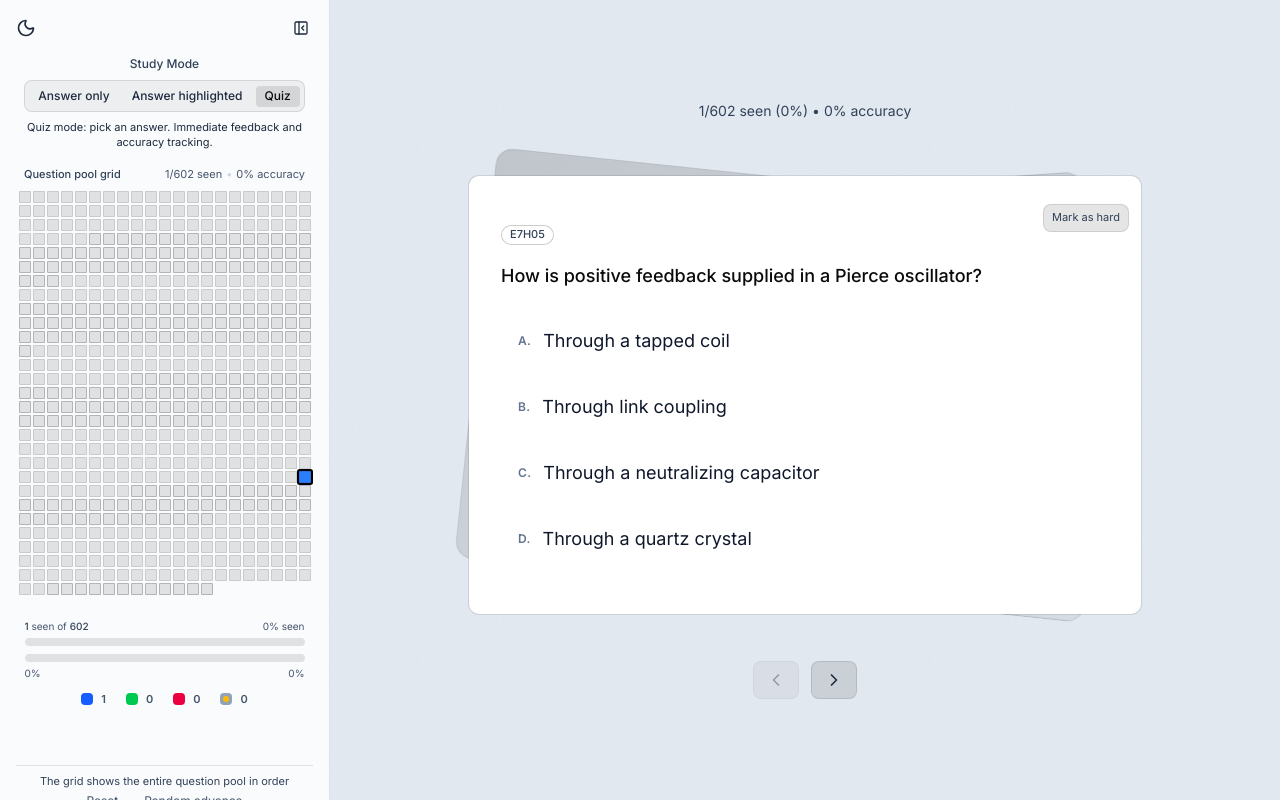
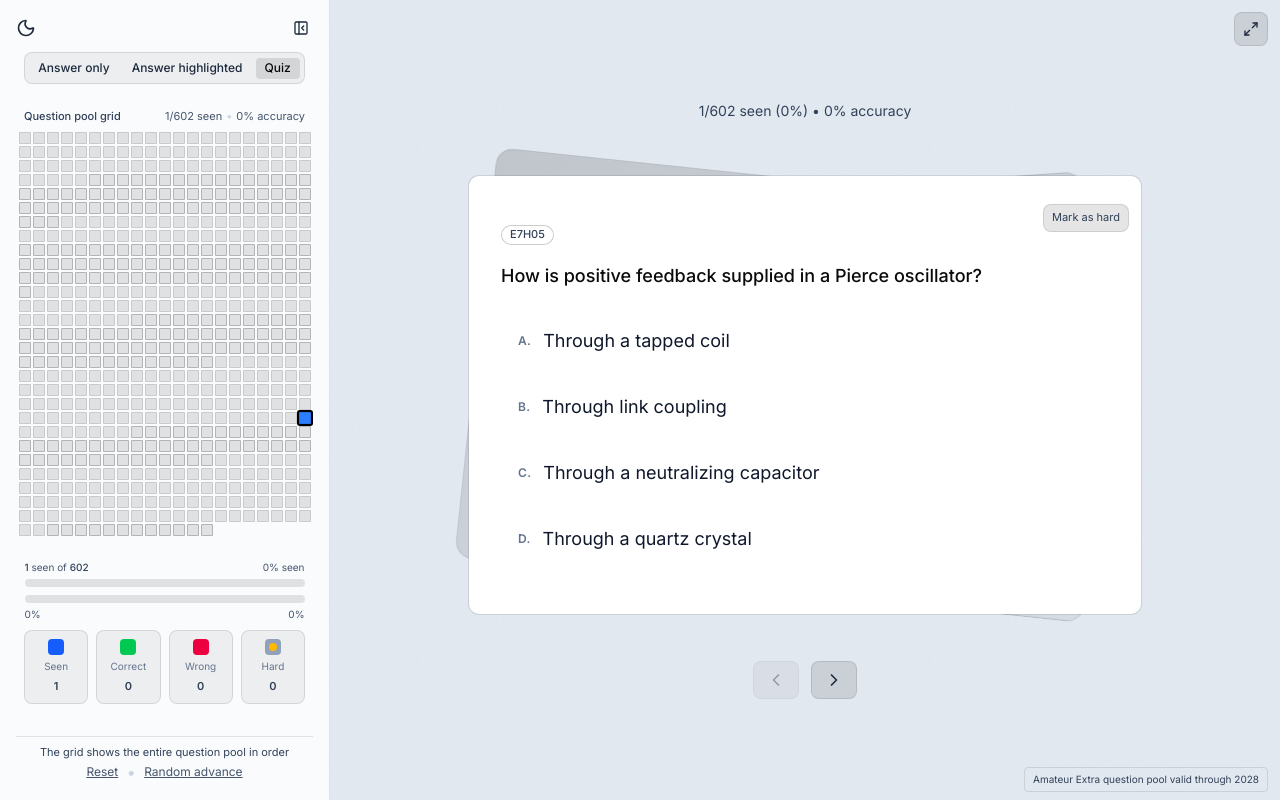
Before and after one commit to zsoltmar/amateur-extra-flashcards, a Next.js app: page / in a window 1280 px wide. Built offline with nearby package versions, Linux system fonts and the light colour scheme.

Commit message:
Add fullscreen, stats filters, cleanup

```diff
--- a/src/app/page.tsx
+++ b/src/app/page.tsx
@@ -1,14 +1,14 @@
 'use client';
 
 import { useState, useEffect, useCallback } from 'react';
-import { motion, AnimatePresence } from 'framer-motion';
+import { motion } from 'framer-motion';
 import { Question, FlashcardMode, FlashcardStats } from '@/types/question';
 import { Flashcard } from '@/components/Flashcard';
 import { Tabs, TabsList, TabsTrigger } from '@/components/ui/tabs';
 import { QuestionPool } from '@/components/QuestionPool';
 // import { Stats } from '@/components/Stats';
 import { loadQuestions, shuffleArray, calculateAccuracy } from '@/lib/questions';
-import { ChevronLeft, ChevronRight, Check, X as XIcon, Target as TargetIcon, Menu, PanelLeftClose, Info } from 'lucide-react';
+import { ChevronLeft, ChevronRight, Menu, PanelLeftClose, Maximize2, Minimize2 } from 'lucide-react';
 import { Tooltip } from '@/components/ui/tooltip';
 import { ThemeToggle } from '@/components/ThemeToggle';
 
@@ -28,7 +28,7 @@ export default function Home() {
   });
   const [isLoading, setIsLoading] = useState(true);
   const [showConfirmDialog, setShowConfirmDialog] = useState(false);
-  const [showQuestionPool, setShowQuestionPool] = useState(false);
+  // const [showQuestionPool, setShowQuestionPool] = useState(false);
   // const [showStats, setShowStats] = useState(false);
   const [seenQuestionIds, setSeenQuestionIds] = useState<Set<string>>(new Set());
   const [answerResults, setAnswerResults] = useState<Record<string, boolean>>({});
@@ -73,6 +73,25 @@ export default function Home() {
   const [advanceMode, setAdvanceMode] = useState<'random' | 'random-unique' | 'sequential'>('random');
   const [navHistory, setNavHistory] = useState<string[]>([]);
   const [navPos, setNavPos] = useState<number>(0);
+  const [isFullscreen, setIsFullscreen] = useState(false);
+
+  useEffect(() => {
+    if (typeof document === 'undefined') return;
+    const onChange = () => setIsFullscreen(!!document.fullscreenElement);
+    document.addEventListener('fullscreenchange', onChange);
+    return () => document.removeEventListener('fullscreenchange', onChange);
+  }, []);
+
+  const toggleFullscreen = async () => {
+    if (typeof document === 'undefined') return;
+    try {
+      if (!document.fullscreenElement) {
+        await document.documentElement.requestFullscreen();
+      } else if (document.exitFullscreen) {
+        await document.exitFullscreen();
+      }
+    } catch {}
+  };
 
   useEffect(() => {
     loadQuestions().then((loadedQuestions) => {
@@ -92,8 +111,8 @@ export default function Home() {
         const raw = typeof window !== 'undefined' ? localStorage.getItem(STORAGE_KEY) : null;
         if (raw) saved = JSON.parse(raw);
       } catch {}
+      // Preserve original order for the pool grid and build a lookup map
       setOriginalQuestions(loadedQuestions);
-
       const byId = new Map(loadedQuestions.map((q) => [q.id, q] as const));
       const allIds = new Set(loadedQuestions.map((q) => q.id));
 
@@ -413,11 +432,7 @@ export default function Home() {
 
   // (unit helper removed; not used)
 
-  const modeDescription = {
-    highlighted: 'Shows the correct answer only. Tap the card to advance.',
-    'answer-highlighted': 'Shows all choices and highlights the correct one. Tap to advance.',
-    'multiple-choice': 'Quiz mode: pick an answer. Immediate feedback and accuracy tracking.'
-  } as Record<FlashcardMode, string>;
+
 
   const totalCount = originalQuestions.length || 0;
   const rightCount = Object.values(answerResults).filter((v) => v === true).length;
@@ -445,7 +460,6 @@ export default function Home() {
     }
     // Mark navigated-to question as seen
     setSeenQuestionIds(prev => new Set([...prev, targetId]));
-    setShowQuestionPool(false);
   };
 
   if (isLoading) {
@@ -469,9 +483,20 @@ export default function Home() {
         </button>
       )}
 
+      {/* Fullscreen toggle (always visible) */}
+      <Tooltip content={isFullscreen ? 'Exit fullscreen' : 'Enter fullscreen'}>
+        <button
+          onClick={toggleFullscreen}
+          aria-label={isFullscreen ? 'Exit fullscreen' : 'Enter fullscreen'}
+          className="fixed top-3 right-3 z-40 text-slate-800 dark:text-white p-2 rounded-md bg-black/10 dark:bg-white/10 border border-black/10 dark:border-white/20 hover:opacity-80 cursor-pointer"
+        >
+          {isFullscreen ? <Minimize2 className="w-4 h-4" /> : <Maximize2 className="w-4 h-4" />}
+        </button>
+      </Tooltip>
+
       {/* Left Sidebar */}
       <aside className={`order-last md:order-none md:fixed md:inset-y-0 md:left-0 z-40 md:w-[330px] w-full backdrop-blur-md border-t md:border-t-0 md:border-r border-black/10 dark:border-white/10 transition-transform bg-white/80 dark:bg-black/70 md:overflow-y-auto overflow-x-hidden ${showSidebar ? 'md:translate-x-0' : 'md:-translate-x-full'}`}>
-        <div className="h-full flex flex-col p-4 gap-4">
+        <div className="h-full flex flex-col p-4 gap-1">
           {/* Top bar: theme + close */}
           <div className="flex items-center justify-between gap-2">
             <ThemeToggle inline />
@@ -487,8 +512,7 @@ export default function Home() {
           {/* Centered content (allow tooltips to escape) */}
           <div className="flex-1 flex flex-col items-center justify-center text-center gap-4 overflow-visible">
             {/* Mode Selector */}
-            <div className="space-y-2">
-              <div className="text-xs font-medium text-slate-700 dark:text-white/50">Study Mode</div>
+            <div className="space-y-2 mt-2">
               <Tabs value={mode} onValueChange={(value) => setMode(value as FlashcardMode)}>
                 <TabsList className="inline-flex items-center gap-1 rounded-md bg-black/5 border border-black/10 p-1 dark:bg-white/10 dark:border-white/20">
                   <TabsTrigger value="highlighted" className="text-xs px-2 py-1 rounded text-slate-800 dark:text-white data-[state=active]:bg-black/10 dark:data-[state=active]:bg-white/20 cursor-pointer">Answer only</TabsTrigger>
@@ -496,13 +520,11 @@ export default function Home() {
                   <TabsTrigger value="multiple-choice" className="text-xs px-2 py-1 rounded text-slate-800 dark:text-white data-[state=active]:bg-black/10 dark:data-[state=active]:bg-white/20 cursor-pointer">Quiz</TabsTrigger>
                 </TabsList>
               </Tabs>
-              <div className="mt-2 text-[11px] leading-snug text-slate-800 dark:text-white/20 flex items-start gap-2">
-                <span>{modeDescription[mode]}</span>
-              </div>
+
             </div>
 
             {/* Pool Grid */}
-            <div className="w-full space-y-2 h-full flex flex-col items-center justify-center pb-10">
+            <div className="w-full space-y-2 h-full flex flex-col items-center justify-center pb-5">
               {/* Header: left title, right stats */}
               <div className="w-full flex items-center justify-between text-[11px] text-slate-600 dark:text-white/60 px-2">
                 <div className="font-medium text-slate-700 dark:text-white/40">Question pool grid</div>
@@ -562,51 +584,63 @@ export default function Home() {
                   <span>{wrongPctAnswered}%</span>
                 </div>
               </div>
-              <div className="flex items-center justify-center gap-3 text-[11px]">
-                <Tooltip content={`Seen — ${seenCount} of ${totalCount} (${pctTotal(seenCount)}%)`}>
+              <div className="flex items-stretch w-full gap-2 px-2 text-[11px]">
+                <Tooltip content={`Seen — ${seenCount} of ${totalCount} (${pctTotal(seenCount)}%)`} className="w-full">
                   <button
                     type="button"
                     onClick={() => setPoolFilter(f => f === 'seen' ? 'all' : 'seen')}
                     aria-pressed={poolFilter === 'seen'}
-                    className={`flex items-center gap-1 rounded px-1 py-0.5 select-none cursor-pointer text-slate-700 dark:text-white/70 ${poolFilter === 'seen' ? 'bg-blue-600/15 dark:bg-blue-500/20' : ''}`}
+                    className={`w-full rounded-md border border-black/10 dark:border-white/20 px-2 py-2 select-none cursor-pointer text-slate-700 dark:text-white/70 transition-all duration-150 hover:-translate-y-0.5 hover:shadow-sm ${poolFilter === 'seen' ? 'bg-blue-600/10 dark:bg-blue-500/15 ring-1 ring-blue-500/30' : 'bg-black/5 dark:bg-white/5'}`}
                   >
-                    <span className="inline-block w-3 h-3 rounded bg-blue-600" />
-                    <span className="font-semibold ml-1 text-slate-600 dark:text-white/40">{seenCount}</span>
+                    <div className="flex flex-col items-center justify-center gap-1">
+                      <span className="inline-block w-4 h-4 rounded bg-blue-600" />
+                      <span className="text-[10px] text-slate-500 dark:text-white/50">Seen</span>
+                      <span className="font-semibold text-slate-700 dark:text-white/70">{seenCount}</span>
+                    </div>
                   </button>
                 </Tooltip>
-                <Tooltip content={`Correct — ${rightCount} (${pctSeen(rightCount)}% of seen)`}>
+                <Tooltip content={`Correct — ${rightCount} (${pctSeen(rightCount)}% of seen)`} className="w-full">
                   <button
                     type="button"
                     onClick={() => setPoolFilter(f => f === 'correct' ? 'all' : 'correct')}
                     aria-pressed={poolFilter === 'correct'}
-                    className={`flex items-center gap-1 rounded px-1 py-0.5 select-none cursor-pointer text-slate-700 dark:text-white/70 ${poolFilter === 'correct' ? 'bg-green-600/15 dark:bg-green-500/20' : ''}`}
+                    className={`w-full rounded-md border border-black/10 dark:border-white/20 px-2 py-2 select-none cursor-pointer text-slate-700 dark:text-white/70 transition-all duration-150 hover:-translate-y-0.5 hover:shadow-sm ${poolFilter === 'correct' ? 'bg-green-600/10 dark:bg-green-500/15 ring-1 ring-green-500/30' : 'bg-black/5 dark:bg-white/5'}`}
                   >
-                    <span className="inline-block w-3 h-3 rounded bg-green-500" />
-                    <span className="font-semibold ml-1 text-slate-600 dark:text-white/40">{rightCount}</span>
+                    <div className="flex flex-col items-center justify-center gap-1">
+                      <span className="inline-block w-4 h-4 rounded bg-green-500" />
+                      <span className="text-[10px] text-slate-500 dark:text-white/50">Correct</span>
+                      <span className="font-semibold text-slate-700 dark:text-white/70">{rightCount}</span>
+                    </div>
                   </button>
                 </Tooltip>
-                <Tooltip content={`Wrong — ${wrongCount} (${pctSeen(wrongCount)}% of seen)`}>
+                <Tooltip content={`Wrong — ${wrongCount} (${pctSeen(wrongCount)}% of seen)`} className="w-full">
                   <button
                     type="button"
                     onClick={() => setPoolFilter(f => f === 'wrong' ? 'all' : 'wrong')}
                     aria-pressed={poolFilter === 'wrong'}
-                    className={`flex items-center gap-1 rounded px-1 py-0.5 select-none cursor-pointer text-slate-700 dark:text-white/70 ${poolFilter === 'wrong' ? 'bg-rose-600/15 dark:bg-rose-500/20' : ''}`}
+                    className={`w-full rounded-md border border-black/10 dark:border-white/20 px-2 py-2 select-none cursor-pointer text-slate-700 dark:text-white/70 transition-all duration-150 hover:-translate-y-0.5 hover:shadow-sm ${poolFilter === 'wrong' ? 'bg-rose-600/10 dark:bg-rose-500/15 ring-1 ring-rose-500/30' : 'bg-black/5 dark:bg-white/5'}`}
                   >
-                    <span className="inline-block w-3 h-3 rounded bg-rose-600" />
-                    <span className="font-semibold ml-1 text-slate-600 dark:text-white/40">{wrongCount}</span>
+                    <div className="flex flex-col items-center justify-center gap-1">
+                      <span className="inline-block w-4 h-4 rounded bg-rose-600" />
+                      <span className="text-[10px] text-slate-500 dark:text-white/50">Wrong</span>
+                      <span className="font-semibold text-slate-700 dark:text-white/70">{wrongCount}</span>
+                    </div>
                   </button>
                 </Tooltip>
-                <Tooltip content={`Hard — ${hardQuestionIds.size} marked`}>
+                <Tooltip content={`Hard — ${hardQuestionIds.size} marked`} className="w-full">
                   <button
                     type="button"
                     onClick={() => setPoolFilter(f => f === 'hard' ? 'all' : 'hard')}
                     aria-pressed={poolFilter === 'hard'}
-                    className={`flex items-center gap-1 rounded px-1 py-0.5 select-none cursor-pointer text-slate-700 dark:text-white/70 ${poolFilter === 'hard' ? 'bg-amber-400/20 dark:bg-amber-300/20' : ''}`}
+                    className={`w-full rounded-md border border-black/10 dark:border-white/20 px-2 py-2 select-none cursor-pointer text-slate-700 dark:text-white/70 transition-all duration-150 hover:-translate-y-0.5 hover:shadow-sm ${poolFilter === 'hard' ? 'bg-amber-400/10 dark:bg-amber-300/15 ring-1 ring-amber-400/30' : 'bg-black/5 dark:bg-white/5'}`}
                   >
-                    <span className="relative inline-block w-3 h-3 rounded bg-slate-400 dark:bg-slate-500">
-                      <span className="absolute left-1/2 top-1/2 -translate-x-1/2 -translate-y-1/2 w-1.5 h-1.5 rounded-full bg-amber-400" />
-                    </span>
-                    <span className="font-semibold ml-1 text-slate-600 dark:text-white/40">{hardQuestionIds.size}</span>
+                    <div className="flex flex-col items-center justify-center gap-1">
+                      <span className="relative inline-block w-4 h-4 rounded bg-slate-400 dark:bg-slate-500">
+                        <span className="absolute left-1/2 top-1/2 -translate-x-1/2 -translate-y-1/2 w-2 h-2 rounded-full bg-amber-400" />
+                      </span>
+                      <span className="text-[10px] text-slate-500 dark:text-white/50">Hard</span>
+                      <span className="font-semibold text-slate-700 dark:text-white/70">{hardQuestionIds.size}</span>
+                    </div>
                   </button>
                 </Tooltip>
               </div>
@@ -750,6 +784,10 @@ export default function Home() {
         )}
         </div>
       </div>
+      {/* Pool version note */}
+      <div className="relative sm:fixed sm:bottom-2 sm:right-3 z-30 text-[10px] px-2 py-1 rounded text-center text-slate-700 dark:text-white/60 border border-black/10 dark:border-white/10 pointer-events-none">
+        Amateur Extra question pool valid through 2028
+      </div>
     </div>
   );
 }
--- a/src/components/QuestionPool.tsx
+++ b/src/components/QuestionPool.tsx
@@ -65,7 +65,7 @@ export function QuestionPool({ questions, currentQuestionId, seenQuestionIds, an
           return (
             <div key={question.id} className="relative group">
               <div
-                className={`border ${borderGroupClass} transition-colors cursor-pointer hover:bg-black/20 dark:hover:bg-white/30 ${
+                className={`border ${borderGroupClass} transition-colors transition-transform duration-150 hover:-translate-y-0.5 hover:shadow-sm cursor-pointer hover:bg-black/20 dark:hover:bg-white/30 ${
                   isCurrent
                     ? 'bg-blue-500 ring-2 ring-black dark:ring-white'
                     : result === false
--- a/src/components/ui/tooltip.tsx
+++ b/src/components/ui/tooltip.tsx
@@ -5,7 +5,7 @@ import { createPortal } from 'react-dom';
 
 type Side = 'top' | 'bottom' | 'left' | 'right';
 
-export function Tooltip({ content, side = 'top', children }: { content: ReactNode; side?: Side; children: ReactNode }) {
+export function Tooltip({ content, side = 'top', children, className = 'relative inline-flex' }: { content: ReactNode; side?: Side; children: ReactNode; className?: string }) {
   const anchorRef = useRef<HTMLSpanElement | null>(null);
   const tipRef = useRef<HTMLDivElement | null>(null);
   const [mounted, setMounted] = useState(false);
@@ -78,7 +78,7 @@ export function Tooltip({ content, side = 'top', children }: { content: ReactNod
   return (
     <span
       ref={anchorRef}
-      className="relative inline-flex"
+      className={className}
       onMouseEnter={show}
       onMouseLeave={hide}
       onFocus={show}
```
